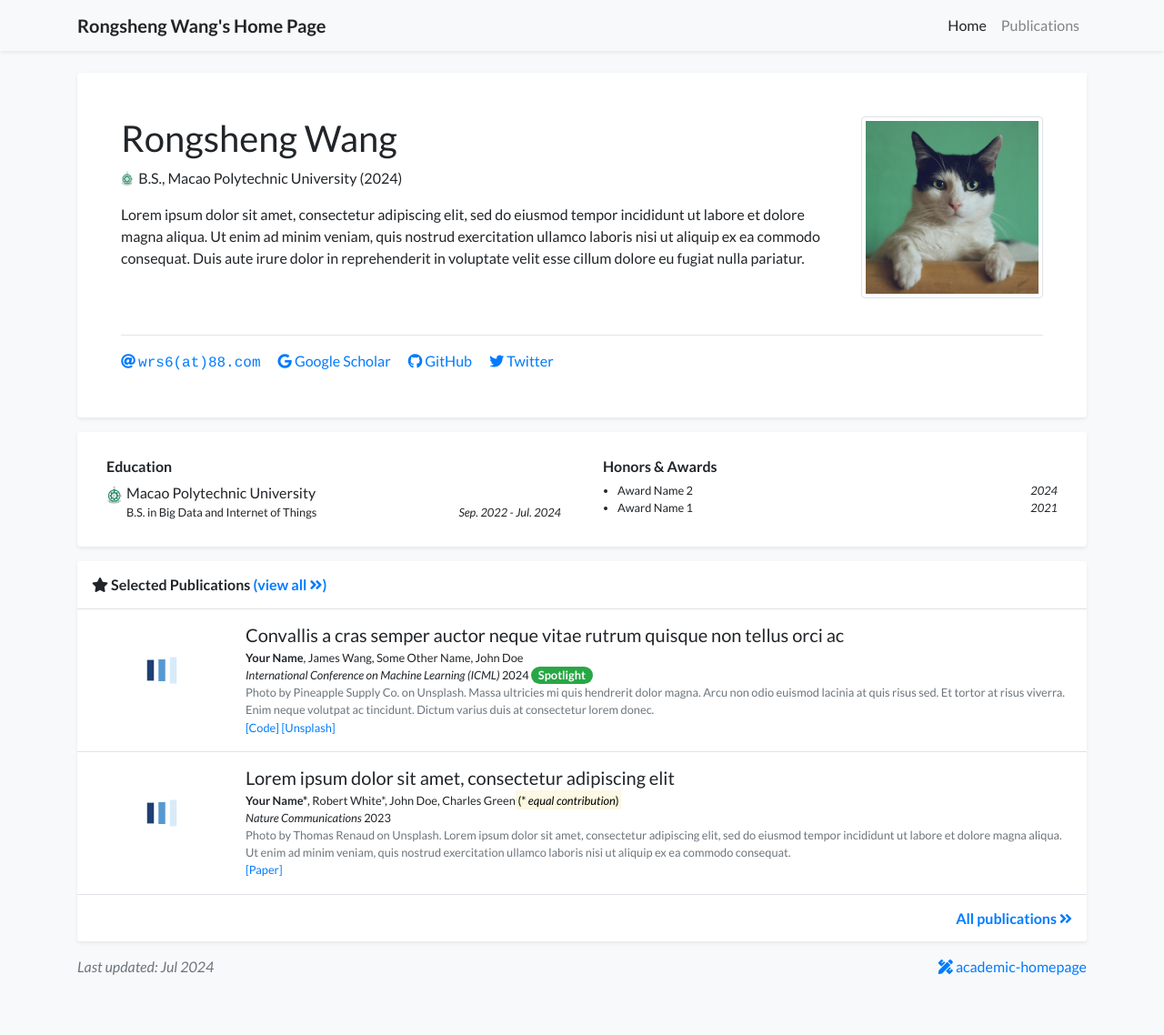
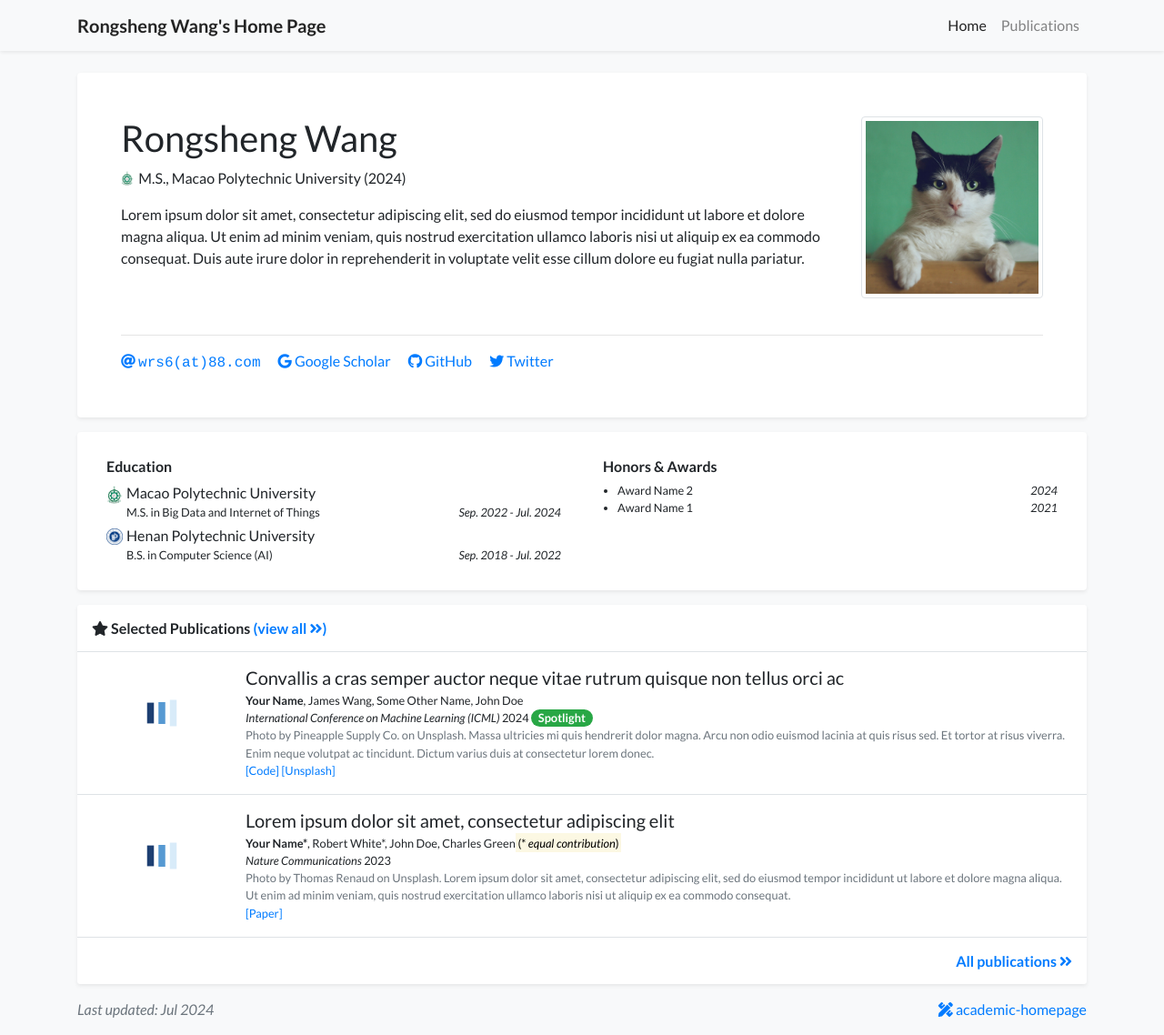
Before and after one commit to WangRongsheng/WangRongsheng.github.io, a Jekyll site: the page built from index.html, in a window 1280 px wide and 1138 px high. Shown: the whole window at 91% size. Built offline with Jekyll 4.4.1, drawn with Linux system fonts in a browser that asks for light colours; a style sheet for code colours, icons or effects is not loaded.

Commit message:
Update profile.yml

```diff
--- a/_data/profile.yml
+++ b/_data/profile.yml
@@ -3,7 +3,7 @@ secondary_name: ""
 navbar_name: "Rongsheng Wang's Home Page"
 
 positions:
-  - '<span class="no-break"><img src="assets/images/badges/mpu_master.png" alt="Macao Polytechnic University" class="inline-badge"/></span> B.S., Macao Polytechnic University (2024)'
+  - '<span class="no-break"><img src="assets/images/badges/mpu_master.png" alt="Macao Polytechnic University" class="inline-badge"/></span> M.S., Macao Polytechnic University (2024)'
 
 email: "wrs6@88.com"
 gscholar: SSaBaioAAAAJ
@@ -28,8 +28,12 @@ portrait_caption: >-
 education:
 - name: Macao Polytechnic University
   logo: assets/images/badges/mpu_master.png
-  position: B.S. in Big Data and Internet of Things
+  position: M.S. in Big Data and Internet of Things
   date: Sep. 2022 - Jul. 2024
+- name: Henan Polytechnic University
+  logo: assets/images/badges/hpu_bs.png
+  position: B.S. in Computer Science (AI)
+  date: Sep. 2018 - Jul. 2022
 
 # experience:
 # - name: Peking University
```
